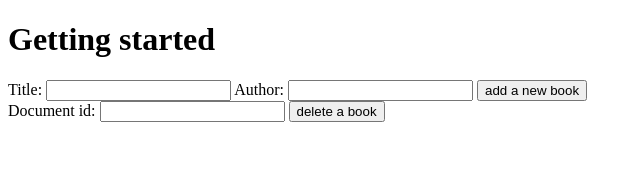
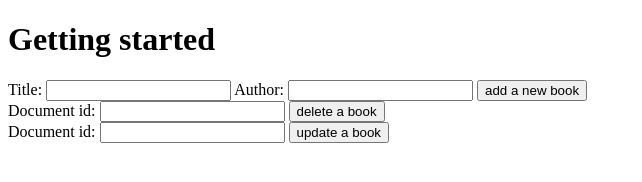
Before and after one commit to alex100588/Firebase-course, a website built with webpack: page dist/index.html in a window 1280 px wide. Shown: the whole page, without its empty margins (0-642 px from the left). Built offline with nearby package versions, Linux system fonts and the light colour scheme; some packages are replaced by stand-ins of ours; no server answers; the database is empty.

Commit message:
adding a form for updating documents

```diff
--- a/dist/index.html
+++ b/dist/index.html
@@ -23,6 +23,12 @@
         <button>delete a book</button>
       </form>
 
+       <form class="update">
+        <label for="id">Document id:</label>
+        <input type="text" name="id" required>
+
+        <button>update a book</button>
+    </form>
 
     <script src="bundle.js"></script>
 </body>
```
